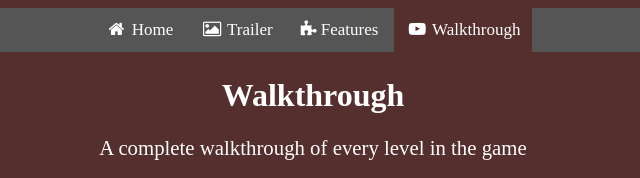
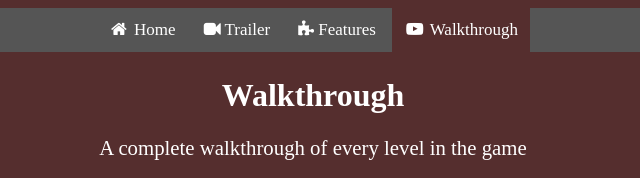
Before and after one commit to ryanbevan3/ryanbevan3.github.io, a plain HTML site: page reviews.html in a window 1280 px wide. Shown: the top 178 px of the page, 327-967 px from the left. Drawn offline with Linux system fonts and the light colour scheme.

Commit message:
Add files via upload

```diff
--- a/reviews.html
+++ b/reviews.html
@@ -13,7 +13,7 @@
         <div class="container">
             <div class="navbar">
                 <a href="#" id="home" onclick="goHome()"><i class="fa fa-fw fa-home"></i> Home</a>
-                <a href="#" id="pictures" onclick="goPictures()"><i class="fa fa-fw fa-photo"></i> Trailer</a>
+                <a href="#" id="pictures" onclick="goPictures()"><i class="fa fa-video-camera"></i> Trailer</a>
                 <a href="#" id="gameplay" onclick="goGameplay()"><i class="fa fa-puzzle-piece"></i> Features</a>
                 <a class="active" href="#" id="reviews" onclick="goReviews()"><i class="fa fa-fw fa-youtube-play"></i> Walkthrough</a>
             </div>
```
Also changed, not shown: gameplay.html (+1 -1 lines), index.html (+1 -1 lines), pictures.html (+1 -1 lines).
